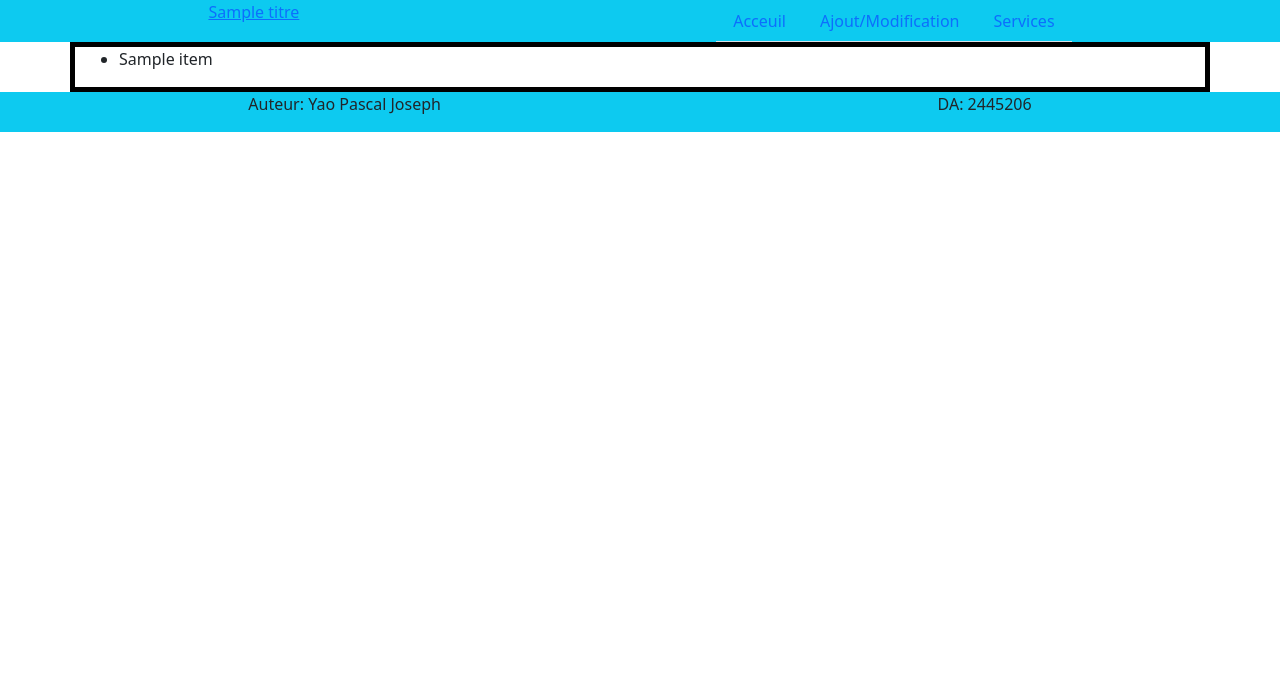
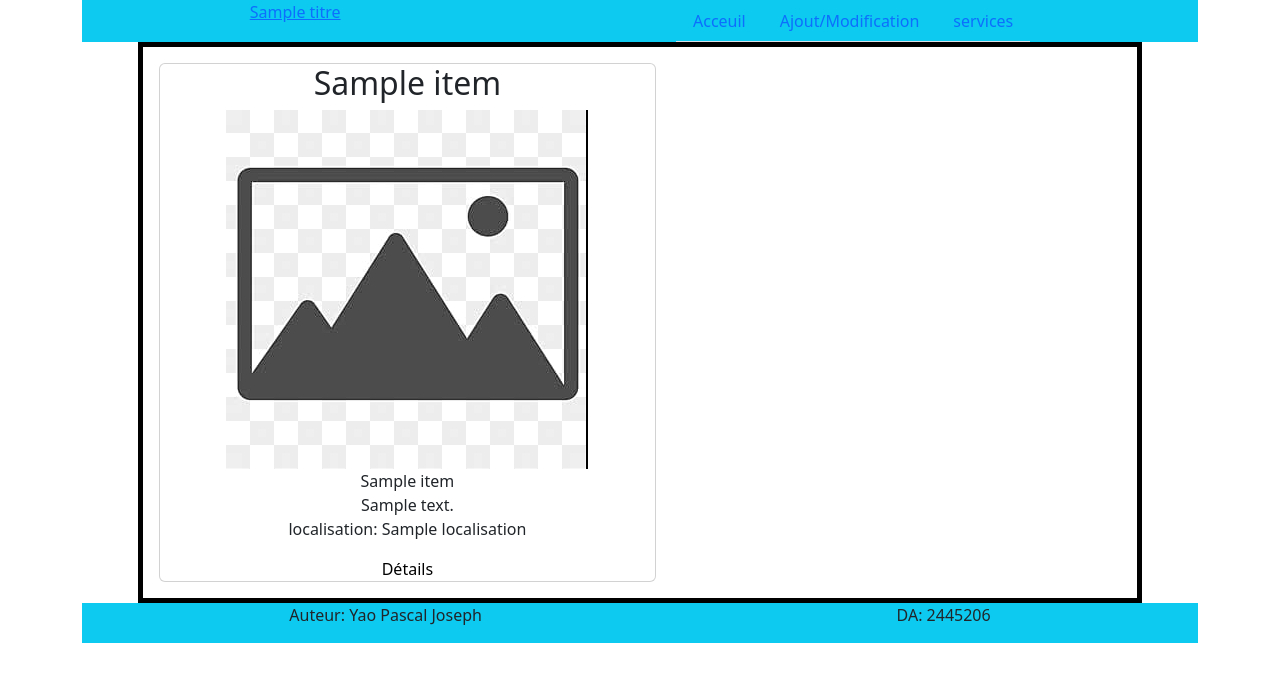
Before and after one commit to TheOne101Alpha/TP1_web3, a Flask app: template templates/acceuil.jinja in a window 1280 px wide. Shown: the top 682 px of the page. Run offline with Flask 3, Linux system fonts and the light colour scheme; the template is opened without the code that fills it: most values are stand-ins (such as "Sample title", 1, 10 or a date in 2020).

Commit message:
update navigation

```diff
--- a/app.py
+++ b/app.py
@@ -1,4 +1,4 @@
-from flask import Flask, render_template
+from flask import Flask, render_template, request,abort
 import bd
 
 
@@ -9,13 +9,32 @@ app = Flask(__name__)
 
 @app.route('/')
 def base():
-    """Affiche la page d'aceuil du site"""
+    """Affiche la page d'acceuil du site"""
+
+    retour = []
     with bd.creer_connexion() as connexion:
         with connexion.get_curseur() as curseur:
-            curseur.execute("SELECT cat.nom_categorie, ser.titre, ser.description, ser.cout FROM services ser INNER JOIN categories cat ON cat.id_categorie = ser.id_service ORDER BY ser.date_creation LIMIT 5")
+            curseur.execute("SELECT cat.nom_categorie,ser.id_service, ser.titre, ser.description, ser.cout, ser.localisation FROM services ser INNER JOIN categories cat ON cat.id_categorie = ser.id_service ORDER BY ser.date_creation LIMIT 5")
             retour = curseur.fetchall()
 
-    return render_template('acceuil.jinja', titre=SITENOM, langue = "fr_CA", list=retour)
+
+    return render_template('acceuil.jinja', titre=SITENOM, langue = "fr_CA", items=retour)
+
+@app.route("/details")
+def details():
+    """affiche la page de détail"""
+
+    retour = []
+    identifiant = request.args.get('id', type=int)
+    print(identifiant)
+
+    with bd.creer_connexion() as connexion:
+        with connexion.get_curseur() as curseur:
+            curseur.execute('SELECT cat.nom_categorie,ser.titre, ser.actif, ser.description, ser.cout, ser.localisation FROM services ser INNER JOIN categories cat ON cat.id_categorie = ser.id_service WHERE ser.id_service =%(id)s', {'id': identifiant})
+            retour = curseur.fetchone()
+
+    print(retour)
+    return render_template("details.jinja", item = retour, tiny = retour["actif"])
 
 
 
--- a/static/css/style.css
+++ b/static/css/style.css
@@ -1,6 +1,22 @@
-.container {
+.container-c {
   width: 90%;
   max-width: 1200px;
   margin: 0 auto;
   border: solid black 5px;
+  text-align: center;
+}
+
+.card {
+  border: solid black 2px;
+  margin: 1rem;
+  width: 40%;
+}
+
+main a {
+  text-decoration: none;
+  color: black;
+}
+
+img {
+  max-width: 100%;
 }/*# sourceMappingURL=style.css.map */
--- a/static/css/style.scss
+++ b/static/css/style.scss
@@ -1,6 +1,22 @@
-.container {
+.container-c {
 	width: 90%;
 	max-width: 1200px;
 	margin: 0 auto;
     border: solid black 5px;
+	text-align: center;
 }
+
+.card{
+	border: solid black 2px;
+	margin: 1rem;
+	width: 40%;
+}
+
+main a{
+	text-decoration: none;
+	color: black;
+}
+
+img{
+	max-width: 100%;
+}
--- a/templates/acceuil.jinja
+++ b/templates/acceuil.jinja
@@ -1,11 +1,18 @@
 {% extends "base.jinja" %}
 {% block main %}
-<ul>
-    {% for item in list %}
+    <div class="d-flex flex-wrap">
+        {% for item in items %}
+        <div class="card w-50">
+            <div class="card-header>Derniers services</div>
+            <div class="card-body>
+                <p class="h2 card-title">{{item["titre"]}}</p>
+                <img class="card-text" src="../static/placeholder.png" alt="image placeholder">
+                <p class="card-text"> {{item["nom_categorie"]}} <br> {{item["description"]}} <br> localisation: {{item["localisation"]}}</p>
+                <a href="/details?id={{item["id_service"]}}">Détails</a>
+            </div>
+        </div>
+        {% endfor %}
+    </div>
 
-    <li> {{item[1]}} </li>
-
-    {% endfor %}
-</ul>
 
 {% endblock %}
--- a/templates/base.jinja
+++ b/templates/base.jinja
@@ -9,7 +9,7 @@
         integrity="sha384-QWTKZyjpPEjISv5WaRU9OFeRpok6YctnYmDr5pNlyT2bRjXh0JMhjY6hW+ALEwIH" crossorigin="anonymous">
     <title>Acceuil</title>
 </head>
-
+<div class="container">
     <body>
         <header class="d-flex justify-content-around bg-info">
             <a href="index.jinja">{{titre}}</a>
@@ -22,12 +22,12 @@
                         <a href="ajout.jinja" class="nav-link">Ajout/Modification</a>
                     </li>
                     <li class="nav-item">
-                    <a href="services.jinja" class="nav-link">Services</a>
+                        <a href="details.jinja" class="nav-link">services</a>
                     </li>
                 </ul>
             </div>
         </header>
-    <main class="container">
+        <main class="container-c">
             {%block main%} {%endblock%}
         </main>
         <footer class="bg-info justify-content-around d-flex">
@@ -35,4 +35,6 @@
             <p>DA: 2445206</p>
         </footer>
     </body>
+</div>
+
 </html>
--- a/templates/test.html
+++ b/templates/test.html
@@ -30,7 +30,8 @@
         </main>
     </header>
     <footer class="bg-light justify-content-around d-flex">
-        <p>Auteur: Yao Pascal Joseph</p>
+        <p class="h3">Auteur: Yao Pascal Joseph</p>
+        <img src="../img/placeholder.png" alt="alt">
         <p>DA: 2445206</p>
     </footer>
 </body>
```
Also changed, not shown: templates/details.jinja (added, +28 -0 lines), static/icon-tp1.svg (renamed from img/icon-tp1.svg), static/placeholder.png (added), 1 other file. Lines whose indentation alone changed are shown as unchanged.
